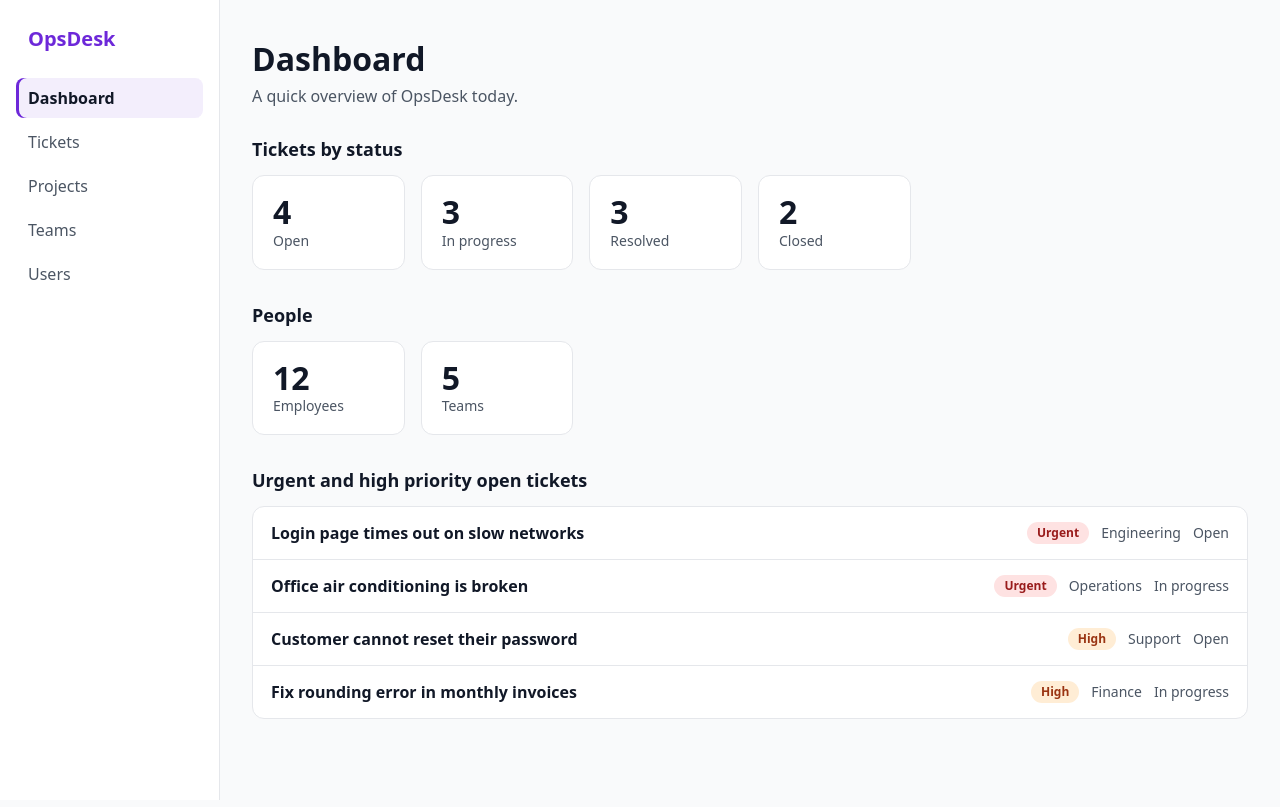
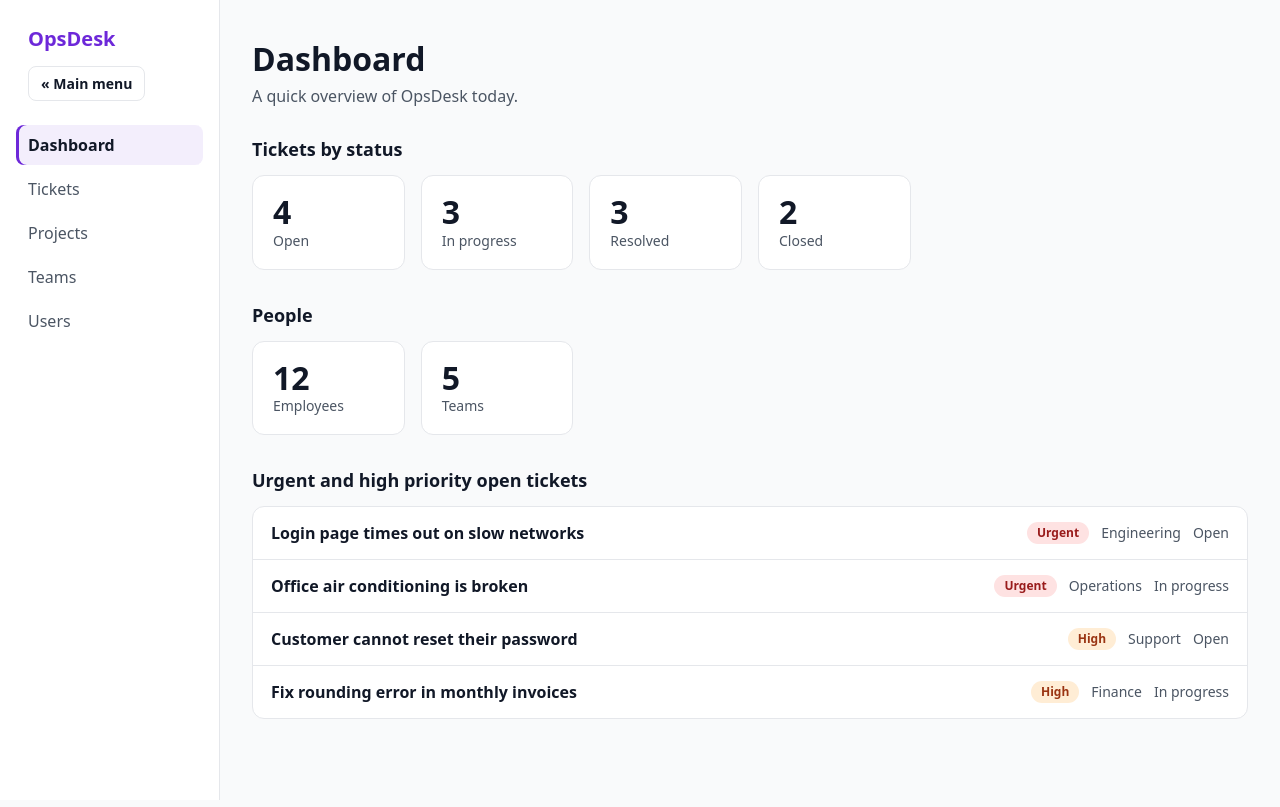
Before and after one commit to Stormmzyy/opsdesk-frontend, a React (Vite) app: page /dashboard in a window 1280 px wide. Built offline with nearby package versions, Linux system fonts and the light colour scheme.

Commit message:
Add a Main menu button that collapses the sidebar

```diff
--- a/src/layouts/Sidebar.css
+++ b/src/layouts/Sidebar.css
@@ -7,6 +7,16 @@
   padding: 12px 16px;
   border-bottom: 1px solid var(--border);
   background: var(--surface);
+}
+
+/* The title and the "Main menu" button, side by side. On narrow screens this row
+   takes the full width, so the links wrap onto their own row below it. */
+.sidebar__top {
+  display: flex;
+  flex: 1 1 100%;
+  align-items: center;
+  justify-content: space-between;
+  gap: 12px;
 }
 
 .sidebar__title {
@@ -43,6 +53,30 @@
   outline-offset: 1px;
 }
 
+/* Styled like the nav links, so it reads as part of the navigation. */
+.sidebar__toggle {
+  padding: 6px 12px;
+  border: 1px solid var(--border);
+  border-radius: 8px;
+  background: var(--surface);
+  color: var(--text-heading);
+  font: inherit;
+  font-size: 0.875rem;
+  font-weight: 600;
+  /* Keep "« Main menu" on one line. */
+  white-space: nowrap;
+  cursor: pointer;
+}
+
+.sidebar__toggle:hover {
+  border-color: var(--accent);
+}
+
+.sidebar__toggle:focus-visible {
+  outline: 3px solid var(--accent);
+  outline-offset: 1px;
+}
+
 .sidebar__link--active {
   background: var(--accent-bg);
   color: var(--text-heading);
@@ -65,11 +99,23 @@
     border-bottom: none;
   }
 
-  .sidebar__title {
-    padding: 0 12px 16px;
+  /* The title sits above the "Main menu" button. Stacking them means the
+     column can shrink to the width of the button when collapsed
+     (Layout.css does that), and nothing moves when you toggle it. */
+  .sidebar__top {
+    flex: none;
+    flex-direction: column;
+    align-items: flex-start;
+    padding: 0 0 16px 12px;
   }
 
   .sidebar__list {
     flex-direction: column;
   }
+
+  /* Collapsed: the links are hidden, so the strip doesn't need the gap
+     that separates them from the button. */
+  .sidebar--collapsed .sidebar__top {
+    padding-bottom: 0;
+  }
 }
--- a/src/layouts/Sidebar.tsx
+++ b/src/layouts/Sidebar.tsx
@@ -1,10 +1,15 @@
 import { NavLink } from 'react-router-dom'
 import type { NavPage } from '../routes/navPages.ts'
+import { useAppDispatch, useAppSelector } from '../store/hooks.ts'
+import { selectSidebarCollapsed, toggleSidebar } from '../store/uiSlice.ts'
 import './Sidebar.css'
 
 interface SidebarProps {
   pages: NavPage[]
 }
+
+// The id that links the toggle button to the navigation it shows and hides.
+const NAV_ID = 'main-navigation'
 
 // NavLink passes { isActive } to this function. isActive is true when the
 // current URL matches the link, including nested URLs like /tickets/3.
@@ -14,12 +19,40 @@ function getLinkClassName({ isActive }: { isActive: boolean }): string {
 
 // The app title and the main navigation.
 // A sidebar on wide screens, a bar across the top on narrow screens.
+// The "Main menu" button collapses it: a thin strip on wide screens, and just the
+// top bar (without the links) on narrow screens.
 function Sidebar({ pages }: SidebarProps) {
+  // Read from Redux, because Layout needs the same value to resize its grid.
+  const collapsed = useAppSelector(selectSidebarCollapsed)
+  const dispatch = useAppDispatch()
+
   return (
-    <header className="sidebar">
-      <p className="sidebar__title">OpsDesk</p>
+    <header className={collapsed ? 'sidebar sidebar--collapsed' : 'sidebar'}>
+      <div className="sidebar__top">
+        <p className="sidebar__title">OpsDesk</p>
 
-      <nav aria-label="Main">
+        {/* A "disclosure" button: aria-expanded tells screen readers whether
+            the navigation is showing, and aria-controls says which element it
+            shows and hides. The name stays "Main menu" either way, because
+            aria-expanded already announces the open or closed state. The
+            visible text IS the accessible name, so what you see matches
+            what a screen reader (or voice control) calls it. */}
+        <button
+          type="button"
+          className="sidebar__toggle"
+          aria-expanded={!collapsed}
+          aria-controls={NAV_ID}
+          onClick={() => dispatch(toggleSidebar())}
+        >
+          {/* The arrow points the way the sidebar will move. It's decoration,
+              so screen readers skip it. */}
+          <span aria-hidden="true">{collapsed ? '»' : '«'}</span> Main menu
+        </button>
+      </div>
+
+      {/* "hidden" removes the links from the page completely while collapsed,
+          so keyboard users can't tab into links they can't see. */}
+      <nav id={NAV_ID} aria-label="Main" hidden={collapsed}>
         <ul className="sidebar__list">
           {pages.map((page) => (
             <li key={page.path}>
```
